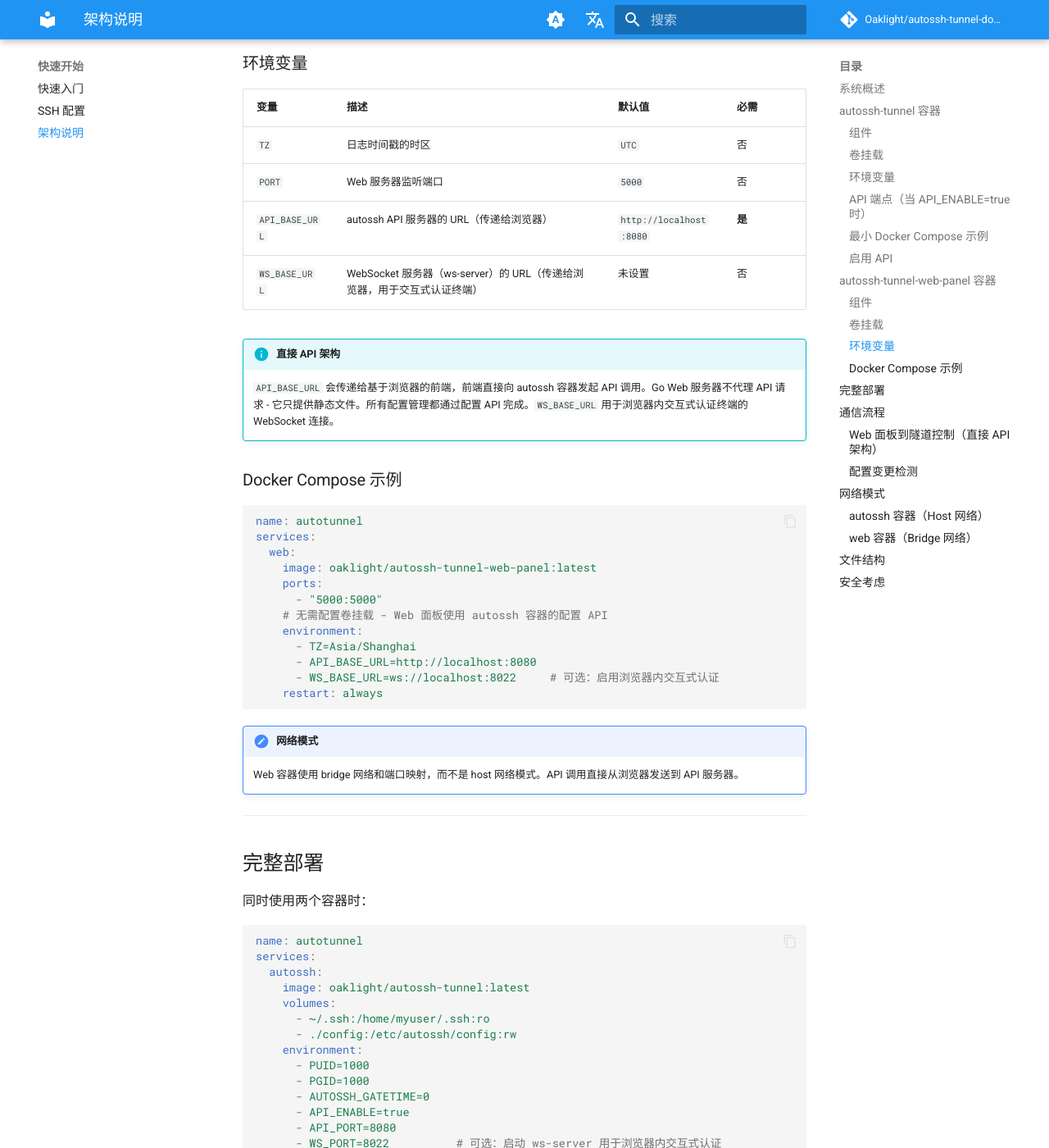
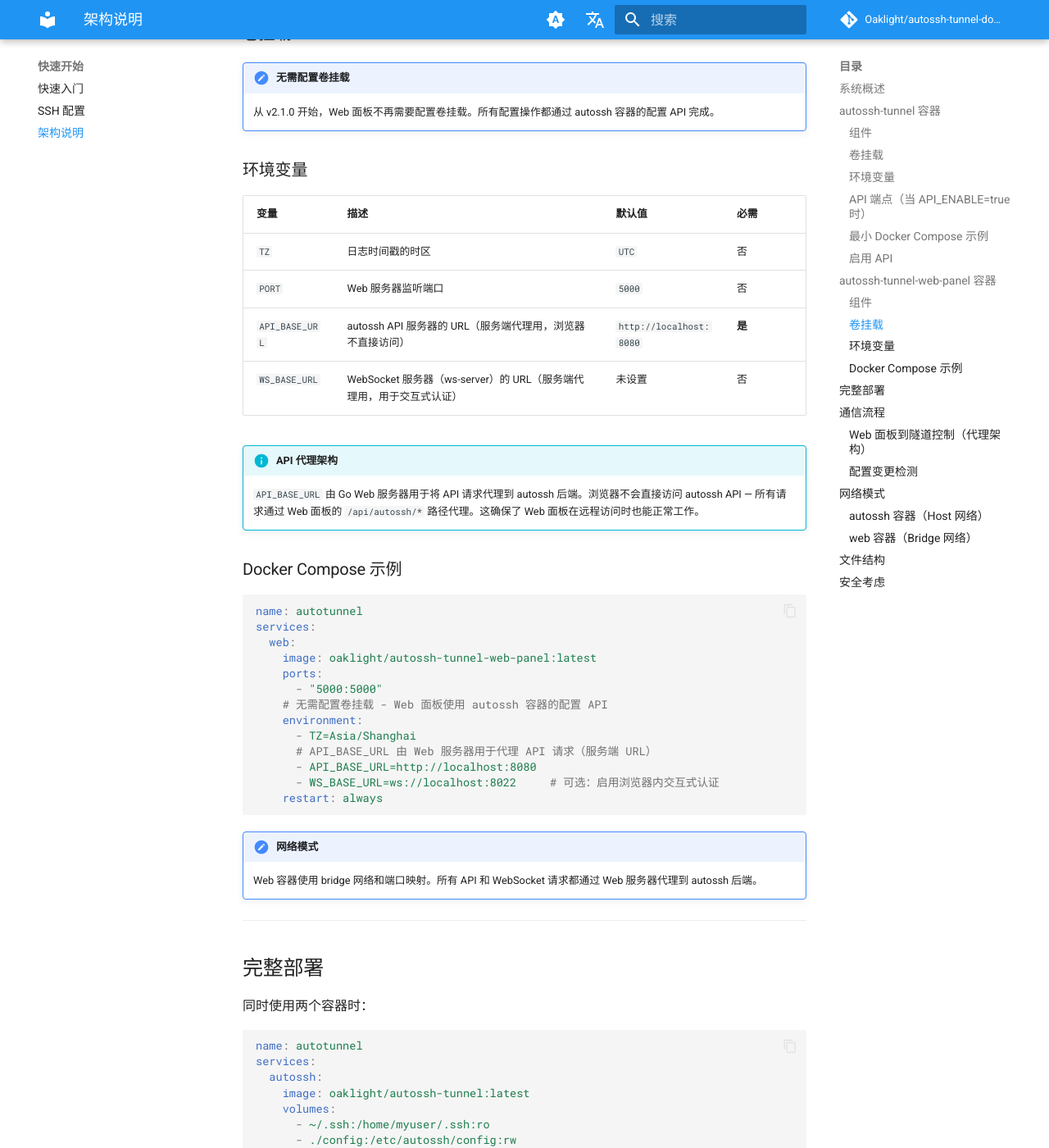
Before and after one commit to Oaklight/autossh-tunnel-dockerized, an MkDocs documentation site: the page built from docs/architecture.md, in a window 1280 px wide and 1400 px high, scrolled down 4796 px. Shown: the whole window at 82% size. Built offline with MkDocs 1.6.1 and Material for MkDocs 9.7.7, drawn with Linux system fonts in a browser that asks for light colours; comment, search, counter and statistics services are not loaded; some of the changed text lies outside the part shown.

Commit message:
docs: update architecture docs for API proxy pattern
Replace "直接 API" references with proxy architecture description.
API_BASE_URL is now server-side only, not sent to browser.

````diff
--- a/docs/api/http-api.md
+++ b/docs/api/http-api.md
@@ -822,10 +822,10 @@ curl -X GET http://localhost:8080/logs/7b840f83
 
 ## Web 面板
 
-Web 面板运行在 5000 端口（可通过 `PORT` 环境变量自定义），提供隧道管理的图形界面。所有 API 调用都直接从浏览器发送到 API 服务器（8080 端口）。交互式隧道还可通过 WebSocket（默认 8022 端口）在浏览器中完成认证。
+Web 面板运行在 5000 端口（可通过 `PORT` 环境变量自定义），提供隧道管理的图形界面。浏览器的所有 API 调用都通过 Web 面板服务器（`/api/autossh/*`）代理到 autossh 后端。
 
 !!! note "网络配置"
-    Web 面板不再需要 host 网络模式。它使用 bridge 网络和端口映射，所有 API 调用都直接从浏览器发起。
+    浏览器只需访问 Web 面板（端口 5000）。Web 服务器在内部代理所有 API 请求到 autossh 后端。`API_BASE_URL` 是服务端 URL，浏览器不会直接访问。
 
 ### 配置
 
@@ -835,6 +835,7 @@ services:
     ports:
       - "5000:5000"
     environment:
+      # 服务端 URL，用于 API 代理（浏览器不会直接访问）
       - API_BASE_URL=http://localhost:8080
       - API_KEY=your-secret-key  # 必须与 autossh 的 API_KEY 匹配
       - WS_BASE_URL=ws://localhost:8022   # 可选：启用浏览器内交互式认证
--- a/docs/architecture.md
+++ b/docs/architecture.md
@@ -52,8 +52,9 @@ graph TB
     API --> CLI
     WSSERVER --> CLI
 
-    BROWSER -->|直接 API 调用| API
-    BROWSER -->|WebSocket 终端| WSSERVER
+    BROWSER -->|API + WebSocket| WEBSERVER
+    WEBSERVER -->|API 代理| API
+    WEBSERVER -->|WS 代理| WSSERVER
 
     AUTOSSH -->|SSH 隧道| REMOTE1
     AUTOSSH -->|SSH 隧道| REMOTE2
@@ -170,7 +171,9 @@ services:
 
 | 组件 | 描述 |
 |------|------|
-| `Go Web Server` | 仅提供静态文件 |
+| `Go Web Server` | 提供静态文件，代理 API 和 WebSocket 请求 |
+| `API Proxy` | 反向代理，将 `/api/autossh/*` 请求转发到 autossh API 后端 |
+| `WebSocket Proxy` | 代理浏览器 WebSocket 连接到 ws-server 用于交互式认证 |
 | `Web UI` | 支持国际化的 HTML/CSS/JavaScript 前端（在浏览器中运行） |
 
 ### 卷挂载
@@ -184,11 +187,11 @@ services:
 |------|------|--------|------|
 | `TZ` | 日志时间戳的时区 | `UTC` | 否 |
 | `PORT` | Web 服务器监听端口 | `5000` | 否 |
-| `API_BASE_URL` | autossh API 服务器的 URL（传递给浏览器） | `http://localhost:8080` | **是** |
-| `WS_BASE_URL` | WebSocket 服务器（ws-server）的 URL（传递给浏览器，用于交互式认证终端） | 未设置 | 否 |
+| `API_BASE_URL` | autossh API 服务器的 URL（服务端代理用，浏览器不直接访问） | `http://localhost:8080` | **是** |
+| `WS_BASE_URL` | WebSocket 服务器（ws-server）的 URL（服务端代理用，用于交互式认证） | 未设置 | 否 |
 
-!!! info "直接 API 架构"
-    `API_BASE_URL` 会传递给基于浏览器的前端，前端直接向 autossh 容器发起 API 调用。Go Web 服务器不代理 API 请求 - 它只提供静态文件。所有配置管理都通过配置 API 完成。`WS_BASE_URL` 用于浏览器内交互式认证终端的 WebSocket 连接。
+!!! info "API 代理架构"
+    `API_BASE_URL` 由 Go Web 服务器用于将 API 请求代理到 autossh 后端。浏览器不会直接访问 autossh API — 所有请求通过 Web 面板的 `/api/autossh/*` 路径代理。这确保了 Web 面板在远程访问时也能正常工作。
 
 ### Docker Compose 示例
 
@@ -202,13 +205,14 @@ services:
     # 无需配置卷挂载 - Web 面板使用 autossh 容器的配置 API
     environment:
       - TZ=Asia/Shanghai
+      # API_BASE_URL 由 Web 服务器用于代理 API 请求（服务端 URL）
       - API_BASE_URL=http://localhost:8080
       - WS_BASE_URL=ws://localhost:8022     # 可选：启用浏览器内交互式认证
     restart: always
 ```
 
 !!! note "网络模式"
-    Web 容器使用 bridge 网络和端口映射，而不是 host 网络模式。API 调用直接从浏览器发送到 API 服务器。
+    Web 容器使用 bridge 网络和端口映射。所有 API 和 WebSocket 请求都通过 Web 服务器代理到 autossh 后端。
 
 ---
 
@@ -241,28 +245,28 @@ services:
     # 无需配置卷挂载 - Web 面板使用 autossh 容器的配置 API
     environment:
       - TZ=Asia/Shanghai
+      # API_BASE_URL 由 Web 服务器用于代理 API 请求（服务端 URL）
       - API_BASE_URL=http://localhost:8080
       - WS_BASE_URL=ws://localhost:8022   # 可选：指向 ws-server 以启用终端弹窗
     restart: always
 ```
 
 !!! note "配置管理"
-    autossh 容器将配置目录挂载为读写模式（`rw`）以支持配置 API。Web 面板不再需要直接访问配置文件 - 所有配置操作都通过配置 API 完成。
+    autossh 容器将配置目录挂载为读写模式（`rw`）以支持配置 API。Web 面板不再需要直接访问配置文件 - 所有配置操作都通过 API 完成。
 
 !!! info "网络架构"
     - **autossh 容器** 使用 host 网络模式以允许隧道绑定到特定 IP 地址
     - **web 容器** 使用 bridge 网络和端口映射（5000:5000）
-    - 浏览器 **直接调用 API** 到 autossh API 服务器（端口 8080）
-    - 浏览器通过 **WebSocket** 连接到 ws-server（端口 8022）进行交互式认证
-    - Go Web 服务器只提供静态文件和配置管理端点
+    - 浏览器只需访问 Web 面板（端口 5000）— 所有 API 和 WebSocket 请求都通过 Go Web 服务器**代理**到 autossh 后端
+    - `API_BASE_URL` 和 `WS_BASE_URL` 是服务端 URL，浏览器不会直接访问
 
 ---
 
 ## 通信流程
 
-### Web 面板到隧道控制（直接 API 架构）
+### Web 面板到隧道控制（代理架构）
 
-Web 面板使用 **直接 API 架构**，浏览器直接向 autossh API 服务器发起 API 调用，绕过 Go Web 服务器进行隧道控制操作。
+Web 面板使用 **代理架构**，所有浏览器请求都通过 Go Web 服务器代理到 autossh 后端。这确保了即使 Docker 宿主机在远程机器上，Web 面板也能正常工作。
 
 ```mermaid
 sequenceDiagram
@@ -278,24 +282,26 @@ sequenceDiagram
     Browser->>WebServer: GET / (静态文件)
     WebServer-->>Browser: HTML/CSS/JS
     Browser->>WebServer: GET /api/config/api
-    WebServer-->>Browser: {base_url: "http://localhost:8080"}
+    WebServer-->>Browser: {ws_enabled}
 
-    Note over Browser,API: 浏览器直接 API 调用
+    Note over Browser,API: API 调用通过 Web 服务器代理
     User->>Browser: 点击"启动隧道"
-    Browser->>API: POST /start/{hash}
+    Browser->>WebServer: POST /api/autossh/start/{hash}
+    WebServer->>API: POST /start/{hash}（反向代理）
     API->>CLI: autossh-cli start-tunnel {hash}
     CLI->>Tunnel: 启动 autossh 进程
     Tunnel-->>CLI: PID
     CLI-->>API: 成功 + 输出
-    API-->>Browser: JSON 响应
+    API-->>WebServer: JSON 响应
+    WebServer-->>Browser: JSON 响应
     Browser-->>User: 更新 UI
 ```
 
-!!! tip "直接 API 架构的优势"
+!!! tip "代理架构的优势"
+    - **远程访问支持**：Web 面板可从任意浏览器访问，即使 Docker 宿主机在远程机器上
+    - **单一入口点**：浏览器只需访问端口 5000
     - **简化网络配置**：Web 容器不需要 host 网络模式
-    - **降低延迟**：API 调用无代理开销
-    - **更好的可扩展性**：Web 服务器只处理静态文件
-    - **更清晰的分离**：配置管理与隧道控制分离
+    - **浏览器内认证**：WebSocket 代理支持在浏览器中直接完成交互式认证
 
 ### 配置变更检测
 
@@ -341,12 +347,12 @@ ports:
 
 这是可行的，因为：
 
-1. Web 服务器只提供静态文件和配置端点
-2. 所有 API 调用都直接从浏览器发送到 API 服务器
-3. Web 和 autossh 容器之间不需要代理功能
+1. Web 服务器代理所有 API 和 WebSocket 请求到 autossh 后端
+2. 浏览器只需访问 Web 面板（端口 5000）
+3. `API_BASE_URL` 和 `WS_BASE_URL` 是服务端代理 URL，非浏览器可见
 
-!!! note "API 可访问性"
-    由于浏览器直接向端口 8080 发起 API 调用，API 服务器必须从用户的浏览器可访问。当 autossh 使用 host 网络模式时，API 在宿主机的 `localhost:8080` 上可用。
+!!! note "远程访问"
+    由于所有请求都通过 Web 面板代理，浏览器只需访问端口 5000。autossh API 端口（8080）不需要对浏览器开放 — 它只需要 Web 面板容器能够访问即可。
 
 ---
 
````
Also changed, not shown: docs/web-panel.md (+18 -19 lines).
